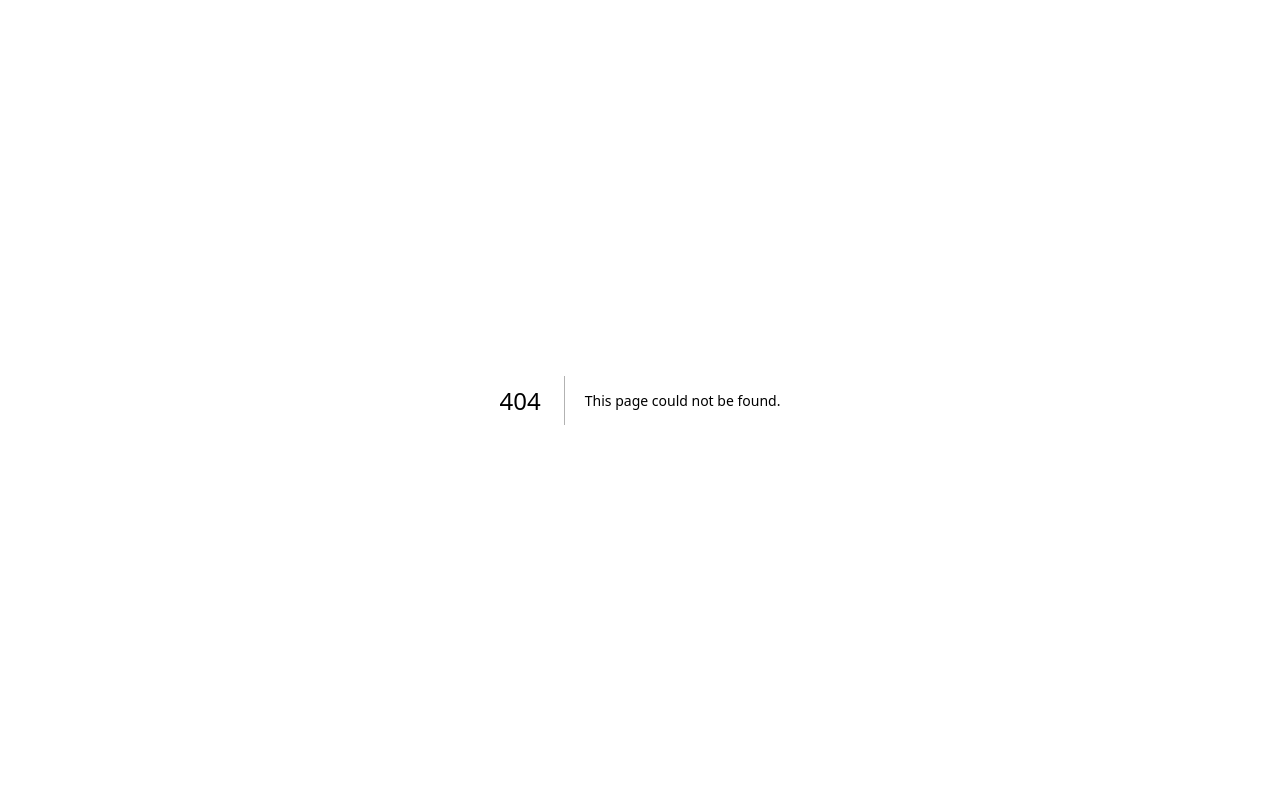
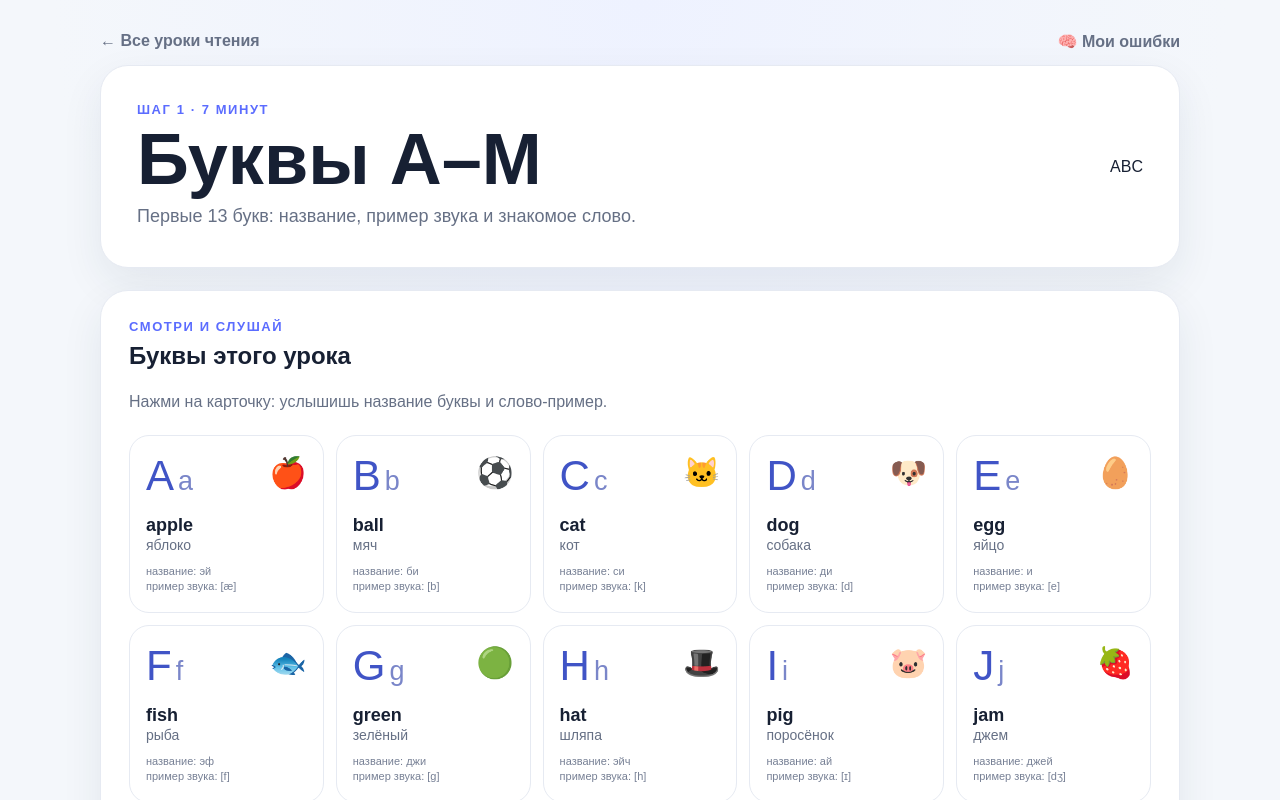
Before and after one commit to mamacita8689-hue/Online_English, a Next.js app: page /reading/alphabet-a-m in a window 1280 px wide. Before the commit this address had no page. Shown: the top 800 px of the page. Built offline with nearby package versions, Linux system fonts and the light colour scheme.

Commit message:
feat: add individual reading lesson route

```diff
--- /dev/null
+++ b/src/app/reading/[lessonId]/page.tsx
@@ -0,0 +1,10 @@
+import { notFound } from 'next/navigation';
+import ReadingLessonPlayer from '@/components/ReadingLessonPlayer';
+import { getReadingLesson } from '@/content/reading/course';
+
+export default async function ReadingLessonPage({ params }: { params: Promise<{ lessonId: string }> }) {
+  const { lessonId } = await params;
+  const lesson = getReadingLesson(lessonId);
+  if (!lesson) notFound();
+  return <ReadingLessonPlayer lesson={lesson} />;
+}
```
